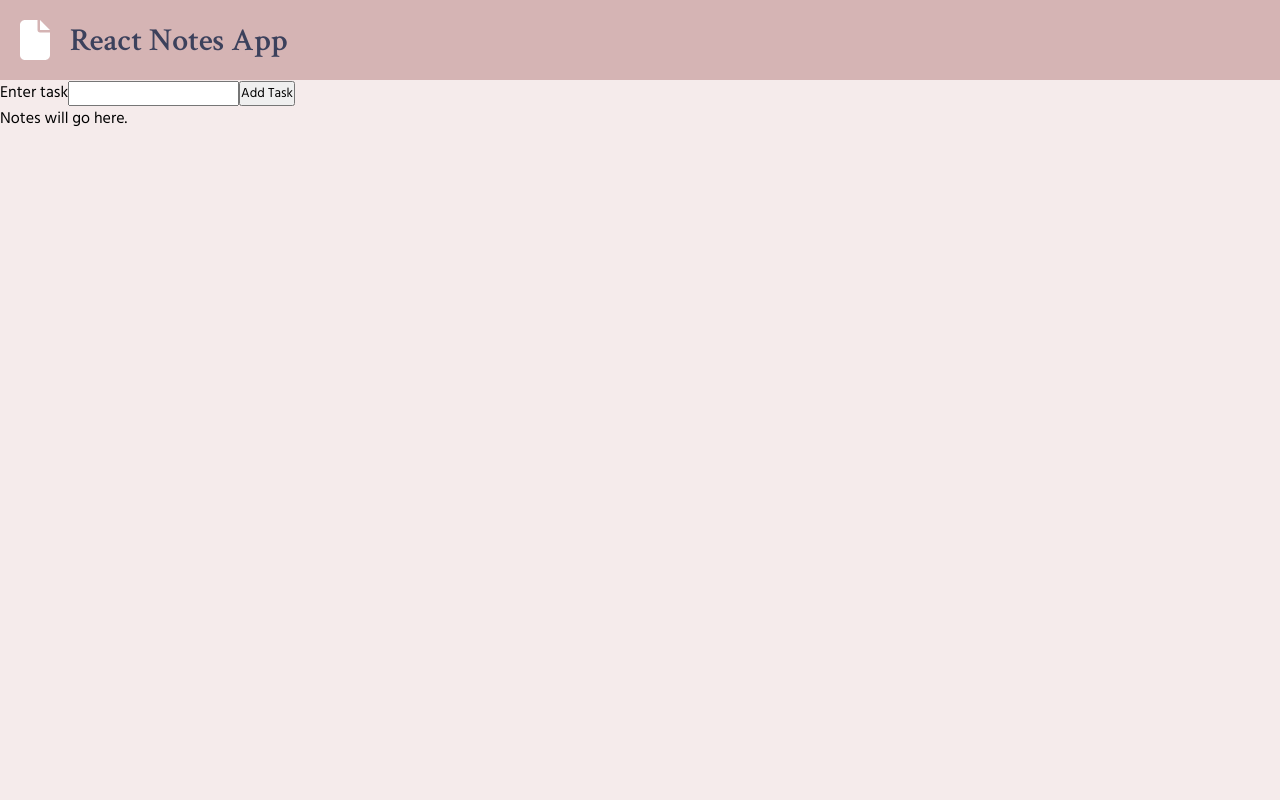
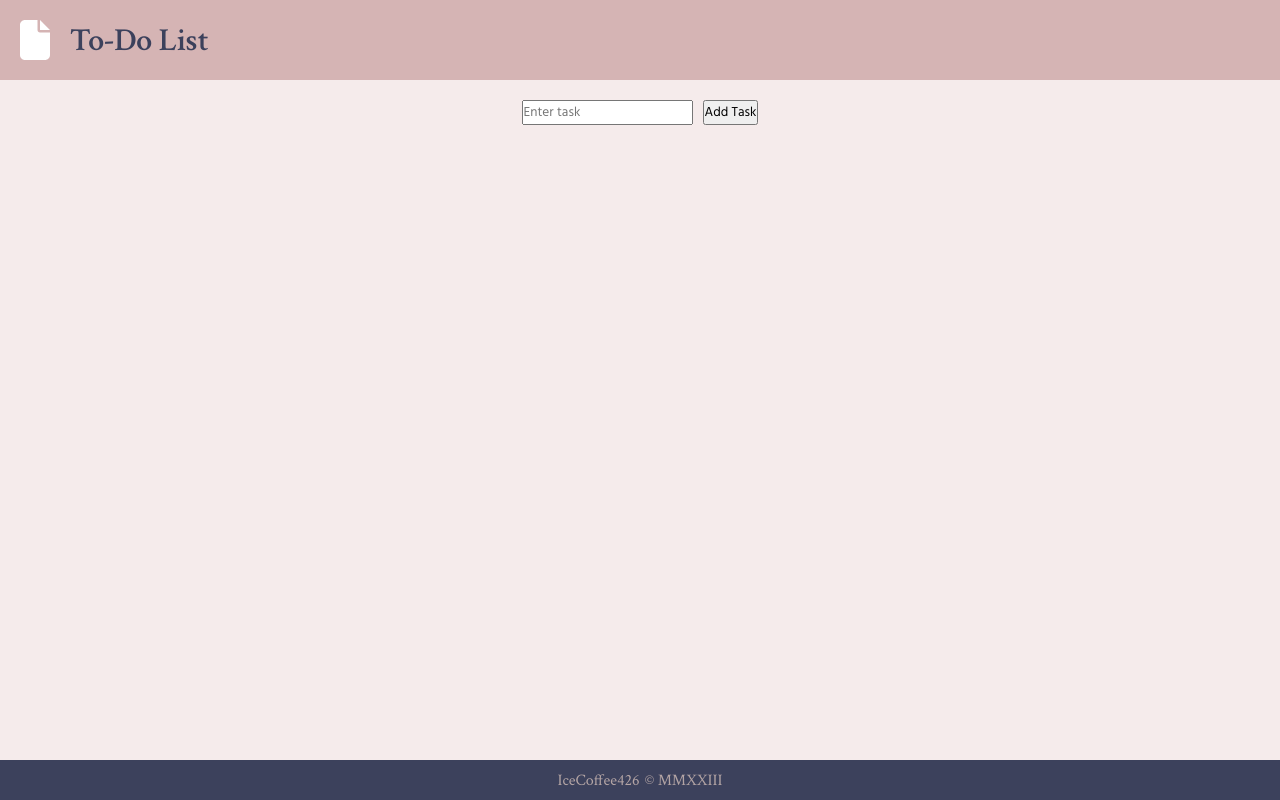
Before and after one commit to IceCoffee426/todo-list-react, a React app: page / in a window 1280 px wide. Built offline with nearby package versions, Linux system fonts and the light colour scheme.

Commit message:
Allow user to add to-do's using form

```diff
--- a/src/components/App.js
+++ b/src/components/App.js
@@ -1,16 +1,46 @@
 import React, { Component, useState } from "react";
-import Header from "./Header";
-import Form from "./Form";
 import Overview from "./Overview";
 
 export default function App() {
   const [task, setTask] = useState({ text: "" });
   const [tasks, setTasks] = useState([]);
+
+  const handleChange = (e) => {
+    setTask({ text: e.target.value });
+  };
+
+  const submitTask = (e) => {
+    e.preventDefault();
+    // Not using "push" here as state should be treated as immutable!!
+    setTasks(tasks.concat(task));
+    setTask({ text: "" });
+  };
+
   return (
     <div className="app">
-      <Header appName="React Notes App" />
-      <Form />
-      <Overview />
+      <header className="header">
+        <img src="./favicon.svg" className="logo"></img>
+        <h1 className="title">To-Do List</h1>
+      </header>
+      <main>
+        <form className="input-form">
+          <input
+            type="text"
+            placeholder="Enter task"
+            id="taskInput"
+            value={task.text}
+            onChange={handleChange}
+          />
+          <button type="submit" onClick={submitTask}>
+            Add Task
+          </button>
+        </form>
+        <Overview tasks={tasks} />
+      </main>
+      <footer>
+        <a href="https://github.com/IceCoffee426">IceCoffee426</a>
+        <p>&copy; MMXXIII</p>
+      </footer>
       {/* Other components in the app will go here */}
     </div>
   );
--- a/src/components/Form.js
+++ /dev/null
@@ -1,11 +0,0 @@
-import React from "react";
-
-export default function Form() {
-  return (
-    <form>
-      <label htmlFor="taskInput">Enter task</label>
-      <input type="text" id="taskInput" />
-      <button type="submit">Add Task</button>
-    </form>
-  );
-}
--- a/src/components/Header.js
+++ /dev/null
@@ -1,18 +0,0 @@
-import React, { Component, useState } from "react";
-
-function Button({ text }, { funct }) {
-  return (
-    <button className="btn" onClick={funct}>
-      {text}
-    </button>
-  );
-}
-
-export default function Header({ appName }) {
-  return (
-    <header className="header">
-      <img src="./favicon.svg" className="logo"></img>
-      <h1 className="title">{appName}</h1>
-    </header>
-  );
-}
--- a/src/components/Overview.js
+++ b/src/components/Overview.js
@@ -1,5 +1,11 @@
 import React from "react";
 
-export default function Overview() {
-  return <div className="overview">Notes will go here.</div>;
+export default function Overview({ tasks }) {
+  return (
+    <ul className="task-list">
+      {tasks.map((task) => {
+        return <li>{task.text}</li>;
+      })}
+    </ul>
+  );
 }
--- a/src/index.css
+++ b/src/index.css
@@ -41,3 +41,53 @@ body {
 .title {
   font-family: "Crimson Text", sans-serif;
 }
+
+main {
+  min-height: 85vh;
+}
+
+.input-form {
+  padding: 20px;
+  display: flex;
+  gap: 10px;
+  justify-content: center;
+}
+
+.task-list {
+  padding: 20px;
+  list-style: none;
+  display: flex;
+  flex-direction: column;
+  gap: 10px;
+}
+
+.task-list li {
+  background-color: var(--bgclr-dark);
+  color: var(--bgclr-light);
+  padding: 5px 15px;
+}
+
+footer {
+  background-color: var(--txclr-secondary);
+  color: var(--txclr-light);
+  height: 5vh;
+  display: flex;
+  align-items: center;
+  justify-content: center;
+  gap: 5px;
+}
+
+footer p,
+footer a {
+  font-family: "Crimson Text", sans-serif;
+}
+
+footer a {
+  color: var(--txclr-light);
+  text-decoration: none;
+}
+
+footer a:hover,
+footer a:focus {
+  text-decoration: underline;
+}
```
